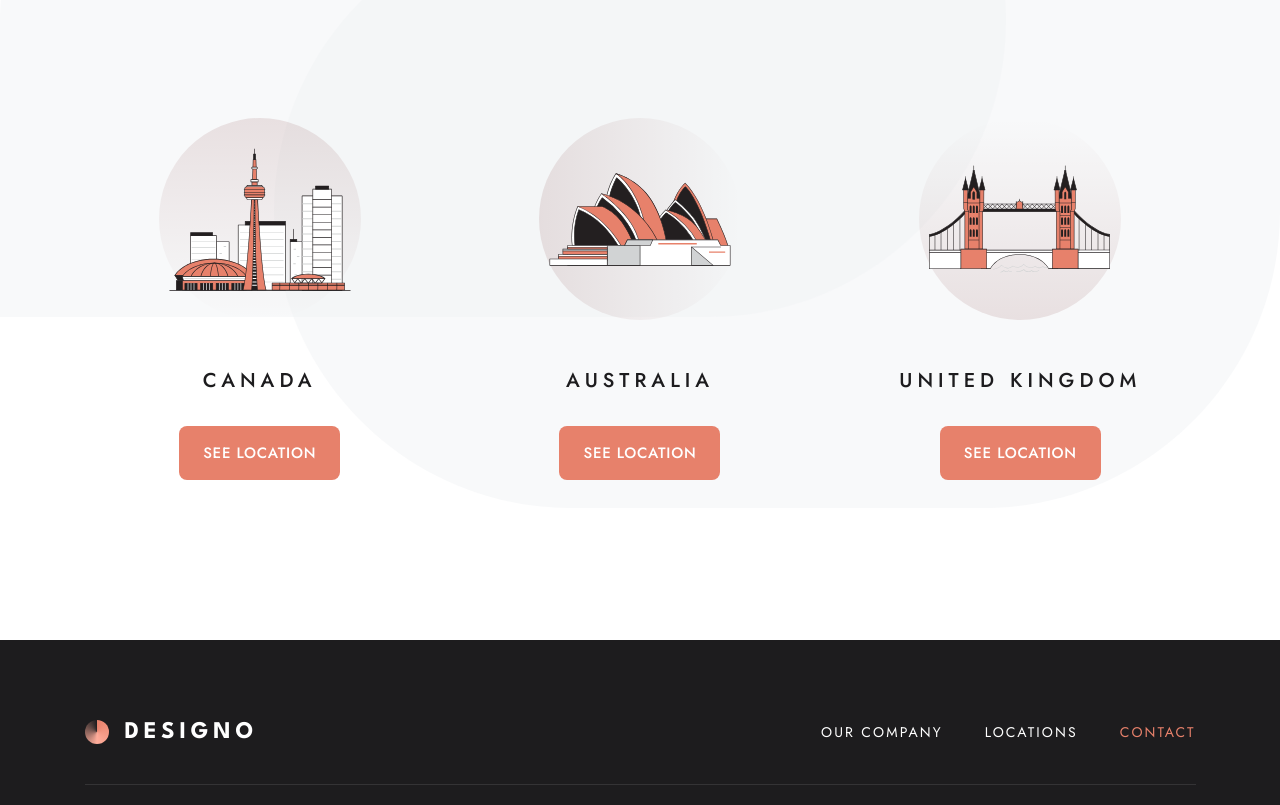
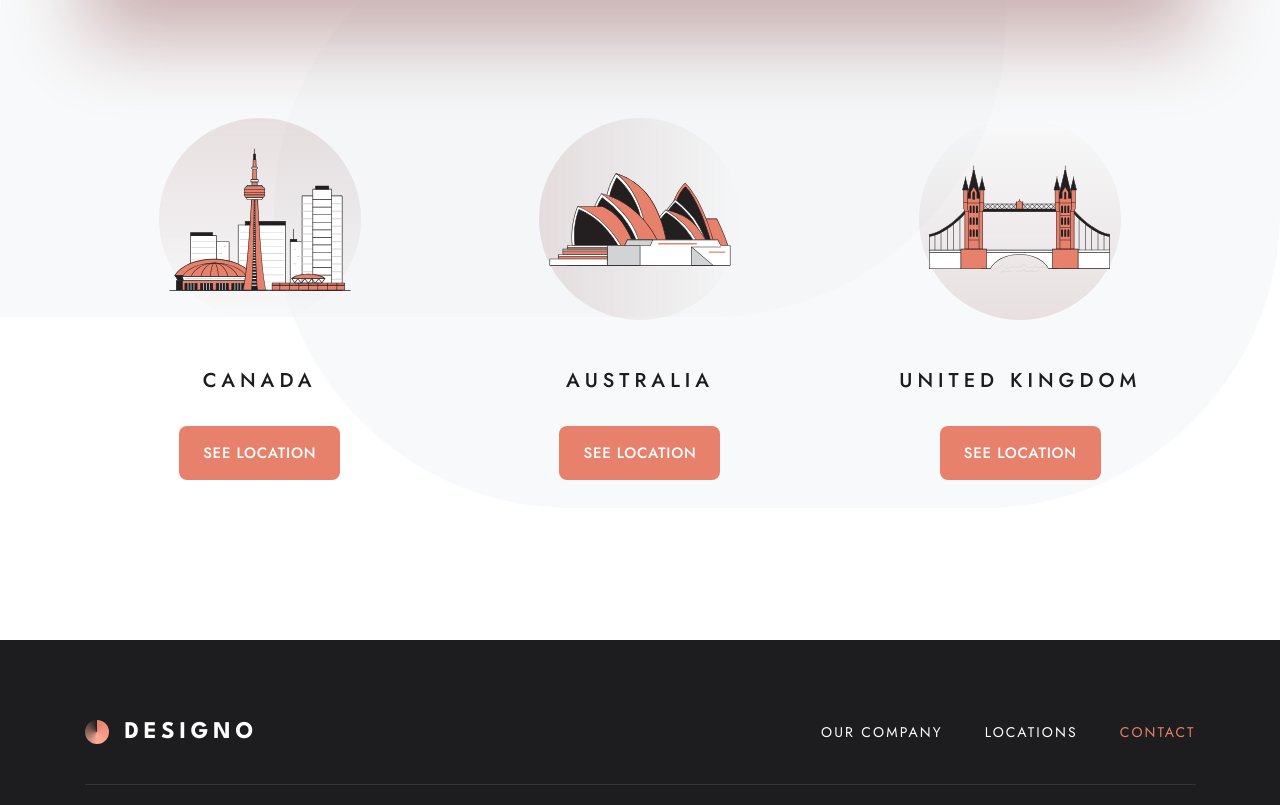
Before and after one commit to ayoub-ahabchane/fem-designo, a Next.js app: page /contact in a window 1280 px wide. Shown: the part 752-1557 px from the top of the page. Built offline with nearby package versions, Linux system fonts and the light colour scheme.

Commit message:
feat: add scroll into view animations

```diff
--- a/src/app/about/page.js
+++ b/src/app/about/page.js
@@ -1,4 +1,6 @@
-import { AboutHero } from "@/components/about/AboutHero";
+"use client";
+import { motion } from "framer-motion";
+import AboutHero from "@/components/about/AboutHero";
 import Locations from "@/components/Locations";
 
 import React from "react";
@@ -7,11 +9,32 @@ export const metadata = {
   title: "About",
 };
 
+const cardVariants = {
+  offscreen: {
+    opacity: 0,
+    translateY: "20px",
+  },
+  onscreen: {
+    opacity: 1,
+    translateY: "0px",
+    transition: {
+      ease: "easeOut",
+      duration: 0.3,
+    },
+  },
+};
+
 const About = () => {
   return (
     <div className="pageWrapper flex flex-col md:gap-[7.5rem] lg:gap-40">
       <AboutHero />
-      <section className="grid auto-rows-auto lg:grid-cols-[476px_auto] lg:grid-rows-1">
+      <motion.section
+        variants={cardVariants}
+        initial="offscreen"
+        whileInView={"onscreen"}
+        viewport={{ once: true, amount: 0.25 }}
+        className="grid auto-rows-auto lg:grid-cols-[476px_auto] lg:grid-rows-1"
+      >
         <div className="row-span-1 row-start-2 flex flex-col items-center gap-6 bg-lighter-peach bg-[url('../assets/shared/desktop/bg-pattern-three-circles.svg')] bg-[position:left_top] bg-no-repeat py-20 px-6 text-center md:gap-8 md:rounded-b-2xl md:bg-[position:right_11px_bottom_44px] md:px-14 md:py-14 md:text-left lg:col-span-1 lg:col-start-2 lg:row-start-1 lg:items-start lg:rounded-r-2xl lg:rounded-l-none lg:bg-[position:left_-146px_bottom] lg:py-[154px] lg:px-24">
           <h2 className="text-[2rem] font-medium capitalize leading-[1.125em]  text-peach md:text-[2.5rem]">
             World-class talent
@@ -34,11 +57,17 @@ const About = () => {
           role="none presentation"
           className="row-span-1 row-start-1 h-[20rem] w-full bg-[url('../assets/about/mobile/image-world-class-talent.jpg')] bg-cover md:rounded-t-2xl md:bg-[url('../assets/about/tablet/image-world-class-talent.jpg')] lg:col-span-1 lg:col-start-1 lg:h-full lg:rounded-tr-none lg:rounded-bl-2xl lg:bg-[url('../assets/about/desktop/image-world-class-talent.jpg')]"
         ></div>
-      </section>
+      </motion.section>
       <section>
         <Locations />
       </section>
-      <section className="grid auto-rows-auto lg:grid-cols-[auto_476px] lg:grid-rows-1">
+      <motion.section
+        variants={cardVariants}
+        initial="offscreen"
+        whileInView={"onscreen"}
+        viewport={{ once: true, amount: 0.5 }}
+        className="grid auto-rows-auto lg:grid-cols-[auto_476px] lg:grid-rows-1"
+      >
         <div className="row-span-1 row-start-2 flex flex-col items-center gap-6 bg-lighter-peach bg-[url('../assets/shared/desktop/bg-pattern-three-circles.svg')] bg-[position:left_top] bg-no-repeat py-20 px-6 text-center md:gap-8 md:rounded-b-2xl md:bg-[position:right_11px_bottom_44px] md:px-14 md:py-14 md:text-left lg:col-span-1 lg:col-start-1 lg:row-start-1 lg:items-start lg:rounded-l-2xl lg:rounded-r-none lg:bg-[position:left_-146px_bottom] lg:py-[154px] lg:px-24">
           <h2 className=" text-[2rem] font-medium capitalize leading-[1.125em]  text-peach md:text-[2.5rem]">
             The real deal
@@ -60,7 +89,7 @@ const About = () => {
           role="none presentation"
           className="row-span-1 row-start-1 h-[20rem] w-full bg-[url('../assets/about/mobile/image-real-deal.jpg')] bg-cover md:rounded-t-2xl md:bg-[url('../assets/about/tablet/image-real-deal.jpg')] lg:col-span-1 lg:col-start-2 lg:h-full lg:rounded-r-2xl lg:rounded-l-none lg:bg-[url('../assets/about/desktop/image-real-deal.jpg')]"
         ></div>
-      </section>
+      </motion.section>
     </div>
   );
 };
--- a/src/app/locations/page.js
+++ b/src/app/locations/page.js
@@ -1,5 +1,7 @@
+"use client";
 import LocationCard from "@/components/locations/LocationCard";
 import React from "react";
+import { motion } from "framer-motion";
 
 export const metadata = {
   title: "Locations",
@@ -46,12 +48,29 @@ const page = () => {
     },
   ];
 
+  const locationsGridVariant = {
+    initial: {
+      opacity: 0,
+    },
+    animate: {
+      opacity: 1,
+      transition: {
+        staggerChildren: 0.3,
+      },
+    },
+  };
+
   return (
-    <section className="pageWrapper grid grid-flow-row auto-rows-fr gap-y-10 lg:gap-y-8">
+    <motion.section
+      variants={locationsGridVariant}
+      initial="initial"
+      animate="animate"
+      className="pageWrapper grid grid-flow-row auto-rows-fr gap-y-10 lg:gap-y-8"
+    >
       {locations.map((location) => (
         <LocationCard key={location.id} {...location} />
       ))}
-    </section>
+    </motion.section>
   );
 };
 
--- a/src/components/Intro.jsx
+++ b/src/components/Intro.jsx
@@ -18,16 +18,11 @@ const sectinoVariants = {
 };
 
 const textVariants = {
-  initial: {
-    opacity: 0,
-  },
-
+  initial: { opacity: 0, translateY: "10px" },
   animate: {
     opacity: 1,
-    transition: {
-      ease: "easeOut",
-      duration: 0.15,
-    },
+    translateY: "0px",
+    transition: { ease: "easeOut", duration: 0.15 },
   },
 };
 
@@ -37,7 +32,7 @@ const Intro = ({ title, desc }) => {
       variants={sectinoVariants}
       initial="initial"
       animate="animate"
-      className={`flex flex-col items-center gap-4 bg-peach bg-[url(../assets/about/mobile/bg-pattern-hero-about-mobile.svg)] bg-right-top bg-no-repeat py-[6.5625rem] px-6 text-center md:gap-6 md:rounded-xl md:bg-[url(../assets/shared/tablet/bg-pattern-design-pages-intro-tablet.svg)] md:bg-[position:center_right_-160px] md:py-16 lg:bg-[position:center_right]`}
+      className={`flex flex-col items-center gap-4 bg-peach bg-[url(../assets/about/mobile/bg-pattern-hero-about-mobile.svg)] bg-right-top bg-no-repeat py-[6.5625rem] px-6 text-center md:gap-6 md:rounded-xl md:bg-[url(../assets/shared/tablet/bg-pattern-design-pages-intro-tablet.svg)] md:bg-[position:center_right_-160px] md:py-16 md:shadow-[0px_40px_80px_rgba(93,2,2,0.3)] lg:bg-[position:center_right]`}
     >
       <motion.h1
         variants={textVariants}
--- a/src/components/Locations.jsx
+++ b/src/components/Locations.jsx
@@ -1,13 +1,48 @@
+"use client";
 import React from "react";
+import { motion } from "framer-motion";
 import Canada from "./svg/Canada";
 import Link from "next/link";
 import Australia from "./svg/Australia";
 import UnitedKingdom from "./svg/UnitedKingdom";
 
+const locationsListVariants = {
+  offscreen: {
+    opacity: 0,
+  },
+  onscreen: {
+    opacity: 1,
+    transition: {
+      staggerChildren: 0.15,
+    },
+  },
+};
+
+const locationTileVariants = {
+  offscreen: {
+    opacity: 0,
+    translateY: "20px",
+  },
+  onscreen: {
+    opacity: 1,
+    translateY: "0px",
+    transition: { ease: "easeOut", duration: 0.3 },
+  },
+};
+
 const Locations = () => {
   return (
-    <ul className="grid auto-cols-fr grid-flow-row auto-rows-fr gap-y-12 gap-x-[1.875rem] py-[7.5rem] md:gap-y-20 md:py-0 lg:grid-flow-col">
-      <li className="flex flex-col items-center gap-12">
+    <motion.ul
+      variants={locationsListVariants}
+      initial="offscreen"
+      whileInView="onscreen"
+      viewport={{ once: true, amount: 0.4 }}
+      className="grid auto-cols-fr grid-flow-row auto-rows-fr gap-y-12 gap-x-[1.875rem] py-[7.5rem] md:gap-y-20 md:py-0 lg:grid-flow-col"
+    >
+      <motion.li
+        variants={locationTileVariants}
+        className="flex flex-col items-center gap-12"
+      >
         <Canada />
         <div className="flex flex-col items-center gap-8">
           <h3 className="h3">Canada</h3>
@@ -15,8 +50,11 @@ const Locations = () => {
             See location
           </Link>
         </div>
-      </li>
-      <li className="flex flex-col items-center gap-12">
+      </motion.li>
+      <motion.li
+        variants={locationTileVariants}
+        className="flex flex-col items-center gap-12"
+      >
         <Australia />
         <div className="flex flex-col items-center gap-8">
           <h3 className="h3">Australia</h3>
@@ -24,8 +62,11 @@ const Locations = () => {
             See location
           </Link>
         </div>
-      </li>
-      <li className="flex flex-col items-center gap-12">
+      </motion.li>
+      <motion.li
+        variants={locationTileVariants}
+        className="flex flex-col items-center gap-12"
+      >
         <UnitedKingdom />
         <div className="flex flex-col items-center gap-8">
           <h3 className="h3">United Kingdom</h3>
@@ -33,8 +74,8 @@ const Locations = () => {
             See location
           </Link>
         </div>
-      </li>
-    </ul>
+      </motion.li>
+    </motion.ul>
   );
 };
 
--- a/src/components/about/AboutHero.jsx
+++ b/src/components/about/AboutHero.jsx
@@ -1,18 +1,32 @@
-export function AboutHero({}) {
+"use client";
+import { motion } from "framer-motion";
+
+export default function AboutHero({}) {
   return (
-    <section className="grid auto-rows-auto lg:grid-cols-[auto_476px]">
-      <div className="row-span-1 row-start-2 flex flex-col items-center gap-6 bg-peach bg-[url('../assets/about/mobile/bg-pattern-hero-about-mobile.svg')] bg-[position:right_top_-140px] bg-no-repeat py-20 px-6 text-center text-white md:gap-8 md:rounded-b-2xl md:bg-[url('../assets/about/desktop/bg-pattern-hero-about-desktop.svg')] md:bg-[position:left_-121px_top_-430px] md:px-16 md:py-14 lg:col-span-1 lg:col-start-1 lg:row-span-1 lg:row-start-1 lg:items-start lg:justify-center lg:rounded-r-none lg:rounded-l-2xl lg:bg-[position:center_bottom] lg:px-24 lg:text-left">
-        <h1 className=" text-[2rem]  font-medium capitalize leading-[1.125em]  md:text-5xl">
+    <section className=" grid auto-rows-auto bg-peach md:rounded-2xl md:shadow-[0px_40px_80px_rgba(93,2,2,0.3)] lg:grid-cols-[auto_476px]">
+      <motion.div
+        variants={containerVariants}
+        initial="initial"
+        animate="animate"
+        className="row-span-1 row-start-2 flex flex-col items-center gap-6 bg-peach bg-[url('../assets/about/mobile/bg-pattern-hero-about-mobile.svg')] bg-[position:right_top_-140px] bg-no-repeat py-20 px-6 text-center text-white md:gap-8 md:rounded-b-2xl md:bg-[url('../assets/about/desktop/bg-pattern-hero-about-desktop.svg')] md:bg-[position:left_-121px_top_-430px] md:px-16 md:py-14 lg:col-span-1 lg:col-start-1 lg:row-span-1 lg:row-start-1 lg:items-start lg:justify-center lg:rounded-r-none lg:rounded-l-2xl lg:bg-[position:center_bottom] lg:px-24 lg:text-left"
+      >
+        <motion.h1
+          variants={textVariants}
+          className=" text-[2rem]  font-medium capitalize leading-[1.125em]  md:text-5xl"
+        >
           About us
-        </h1>
-        <p className=" w-full text-[0.9375rem] leading-relaxed md:text-body">
+        </motion.h1>
+        <motion.p
+          variants={textVariants}
+          className=" w-full text-[0.9375rem] leading-relaxed md:text-body"
+        >
           Founded in 2010, we are a creative agency that produces lasting
           results for our clients. We’ve partnered with many startups,
           corporations, and nonprofits alike to craft designs that make real
           impact. We’re always looking forward to creating brands, products, and
           digital experiences that connect with our clients’ audiences.
-        </p>
-      </div>
+        </motion.p>
+      </motion.div>
       <div
         role="none presentation"
         className="row-span-1 row-start-1 h-[20rem] w-full bg-[url('../assets/about/mobile/image-about-hero.jpg')] bg-cover md:rounded-t-2xl md:bg-[url('../assets/about/tablet/image-about-hero.jpg')] lg:col-span-1 lg:col-start-2 lg:row-span-1 lg:row-start-1 lg:h-[30rem] lg:rounded-l-none  lg:rounded-r-2xl lg:bg-[url('../assets/about/desktop/image-about-hero.jpg')]"
@@ -20,3 +34,25 @@ export function AboutHero({}) {
     </section>
   );
 }
+
+const containerVariants = {
+  initial: { opacity: 0 },
+  animate: {
+    opacity: 1,
+    transition: {
+      when: "beforeChildren",
+      staggerChildren: 0.1,
+      ease: "easeOut",
+      duration: 0.15,
+    },
+  },
+};
+
+const textVariants = {
+  initial: { opacity: 0, translateY: "10px" },
+  animate: {
+    opacity: 1,
+    translateY: "0px",
+    transition: { ease: "easeOut", duration: 0.15 },
+  },
+};
--- a/src/components/contact/Form.jsx
+++ b/src/components/contact/Form.jsx
@@ -20,18 +20,29 @@ const Form = () => {
   const { name, phone, email, message } = watch();
 
   return (
-    <div className="flex flex-col gap-12  bg-peach bg-[url(../assets/contact/mobile/bg-pattern-hero-contact-mobile.svg)] bg-no-repeat py-[4.5rem] px-6 text-white md:gap-10 md:rounded-2xl md:bg-[url(../assets/contact/desktop/bg-pattern-hero-desktop.svg)] md:bg-[position:left_-120px_top_-40px] md:px-14 lg:flex-row lg:justify-between lg:gap-24 lg:bg-[position:left_bottom] lg:px-24 ">
-      <div className="self-center text-center md:text-left">
-        <h1 className="mb-6 text-[2rem] font-medium capitalize leading-[1.125em]  md:mb-8 md:text-5xl">
+    <div className="flex flex-col gap-12 bg-peach  bg-[url(../assets/contact/mobile/bg-pattern-hero-contact-mobile.svg)] bg-no-repeat py-[4.5rem] px-6 text-white md:gap-10 md:rounded-2xl md:bg-[url(../assets/contact/desktop/bg-pattern-hero-desktop.svg)] md:bg-[position:left_-120px_top_-40px] md:px-14 md:shadow-[0px_40px_80px_rgba(93,2,2,0.3)] lg:flex-row lg:justify-between lg:gap-24 lg:bg-[position:left_bottom] lg:px-24 ">
+      <motion.div
+        variants={containerVariants}
+        initial="initial"
+        animate="animate"
+        className="self-center text-center md:text-left"
+      >
+        <motion.h1
+          variants={textVariants}
+          className="mb-6 text-[2rem] font-medium capitalize leading-[1.125em]  md:mb-8 md:text-5xl"
+        >
           Contact Us
-        </h1>
-        <p className="text-[0.9375rem] leading-relaxed md:text-body">
+        </motion.h1>
+        <motion.p
+          variants={textVariants}
+          className="text-[0.9375rem] leading-relaxed md:text-body"
+        >
           Ready to take it to the next level? Let’s talk about your project or
           idea and find out how we can help your business grow. If you are
           looking for unique digital experiences that’s relatable to your users,
           drop us a line.
-        </p>
-      </div>
+        </motion.p>
+      </motion.div>
       <form
         action="post"
         className="text-[0.9375rem] leading-[1.7em] lg:w-96 lg:shrink-0"
@@ -142,9 +153,21 @@ const containerVariants = {
   },
 };
 
+const textVariants = {
+  initial: { opacity: 0, translateY: "10px" },
+  animate: {
+    opacity: 1,
+    translateY: "0px",
+    transition: { ease: "easeOut", duration: 0.15 },
+  },
+};
 const inputVariants = {
   initial: { opacity: 0, translateY: "10px" },
-  animate: { opacity: 1, translateY: "0px" },
+  animate: {
+    opacity: 1,
+    translateY: "0px",
+    transition: { ease: "easeOut", duration: 0.15 },
+  },
 };
 
 export default Form;
--- a/src/components/home/Hero.jsx
+++ b/src/components/home/Hero.jsx
@@ -1,4 +1,7 @@
+"use client";
+
 import Link from "next/link";
+import { motion } from "framer-motion";
 import React from "react";
 import phoneImg from "../../assets/exports/heroPhone.png";
 import Image from "next/image";
@@ -6,19 +9,29 @@ import Image from "next/image";
 const Hero = () => {
   return (
     <section className="grid grid-flow-row grid-rows-[auto_22.8rem] overflow-hidden bg-peach bg-[url(../assets/home/desktop/bg-pattern-hero-home.svg)] bg-[size:640px_640px] bg-[position:left_center] bg-no-repeat md:grid-rows-[auto_24.5rem] md:rounded-xl md:bg-[position:center_right_-100px] lg:grid-flow-col lg:grid-cols-[auto_auto] lg:grid-rows-1 lg:bg-[position:center_right] lg:px-24">
-      <div className="z-20 flex animate-fadeIn flex-col items-center gap-5 self-center py-20 px-7 text-center md:gap-8 md:py-[3.75rem] lg:items-start lg:gap-10 lg:px-0 lg:py-[9.0625rem] lg:text-left">
-        <h1 className="md:h1  max-w-[573px] text-[2rem] font-medium leading-[1.125em] text-white ">
+      <motion.div
+        variants={containerVariants}
+        initial="initial"
+        animate="animate"
+        className="z-20 flex  flex-col items-center gap-5 self-center py-20 px-7 text-center md:gap-8 md:py-[3.75rem] lg:items-start lg:gap-10 lg:px-0 lg:py-[9.0625rem] lg:text-left"
+      >
+        <motion.h1 className="md:h1  max-w-[573px] text-[2rem] font-medium leading-[1.125em] text-white ">
           Award-winning custom designs and digital branding solutions
-        </h1>
-        <p className=" max-w-[445px] text-[0.9375rem] leading-relaxed text-white md:text-body ">
+        </motion.h1>
+        <motion.p
+          variants={textVariants}
+          className=" max-w-[445px] text-[0.9375rem] leading-relaxed text-white md:text-body "
+        >
           With over 10 years in the industry, we are experienced in creating
           fully responsive websites, app design, and engaging brand experiences.
           Find out more about our services.
-        </p>
-        <Link href={"/about"} className="button dark">
-          learn more
-        </Link>
-      </div>
+        </motion.p>
+        <motion.div variants={textVariants}>
+          <Link href={"/about"} className="button dark">
+            learn more
+          </Link>
+        </motion.div>
+      </motion.div>
       <div className=" justify-self-center lg:translate-y-[8.6875rem]">
         <Image
           src={phoneImg}
@@ -30,4 +43,26 @@ const Hero = () => {
   );
 };
 
+const containerVariants = {
+  initial: { opacity: 0 },
+  animate: {
+    opacity: 1,
+    transition: {
+      when: "beforeChildren",
+      staggerChildren: 0.1,
+      ease: "easeOut",
+      duration: 0.15,
+    },
+  },
+};
+
+const textVariants = {
+  initial: { opacity: 0, translateY: "10px" },
+  animate: {
+    opacity: 1,
+    translateY: "0px",
+    transition: { ease: "easeOut", duration: 0.15 },
+  },
+};
+
 export default Hero;
--- a/src/components/home/Qualities.jsx
+++ b/src/components/home/Qualities.jsx
@@ -1,12 +1,47 @@
+"use client";
 import React from "react";
 import Passionate from "../svg/Passionate";
 import Resourceful from "../svg/Resourceful";
 import Friendly from "../svg/Friendly";
+import { motion } from "framer-motion";
+
+const qualitiesListVariants = {
+  offscreen: {
+    opacity: 0,
+  },
+  onscreen: {
+    opacity: 1,
+    transition: {
+      staggerChildren: 0.15,
+    },
+  },
+};
+
+const qualitiesTileVariants = {
+  offscreen: {
+    opacity: 0,
+    translateY: "20px",
+  },
+  onscreen: {
+    opacity: 1,
+    translateY: "0px",
+    transition: { ease: "easeOut", duration: 0.3 },
+  },
+};
 
 const Qualities = () => {
   return (
-    <section className="grid grid-rows-3 gap-y-20 md:gap-y-8 lg:grid-cols-3 lg:grid-rows-1 lg:gap-x-[1.875rem] lg:gap-y-0 mdmax:px-6">
-      <article className="group flex flex-col items-center gap-12 text-center md:flex-row md:text-left lg:flex-col lg:justify-center lg:text-center">
+    <motion.section
+      variants={qualitiesListVariants}
+      initial="offscreen"
+      whileInView="onscreen"
+      viewport={{ once: true, amount: 0.5 }}
+      className="grid grid-rows-3 gap-y-20 md:gap-y-8 lg:grid-cols-3 lg:grid-rows-1 lg:gap-x-[1.875rem] lg:gap-y-0 mdmax:px-6"
+    >
+      <motion.article
+        variants={qualitiesTileVariants}
+        className="group flex flex-col items-center gap-12 text-center md:flex-row md:text-left lg:flex-col lg:justify-center lg:text-center"
+      >
         <Passionate />
         <div>
           <h2 className="h3 mb-8 uppercase transition-colors duration-150 ease-out group-hover:text-peach md:mb-4 lg:mb-8">
@@ -18,8 +53,11 @@ const Qualities = () => {
             technology into exciting new solutions.
           </p>
         </div>
-      </article>
-      <article className="group flex flex-col items-center gap-12 text-center md:flex-row md:text-left lg:flex-col lg:justify-center lg:text-center">
+      </motion.article>
+      <motion.article
+        variants={qualitiesTileVariants}
+        className="group flex flex-col items-center gap-12 text-center md:flex-row md:text-left lg:flex-col lg:justify-center lg:text-center"
+      >
         <Resourceful />
         <div>
           <h2 className="h3 mb-8 uppercase transition-colors duration-150 ease-out group-hover:text-peach md:mb-4 lg:mb-8">
@@ -31,8 +69,11 @@ const Qualities = () => {
             guarantees superior results that fulfill our clients’ needs.
           </p>
         </div>
-      </article>
-      <article className="group flex flex-col items-center gap-12 text-center md:flex-row md:text-left lg:flex-col lg:justify-center lg:text-center">
+      </motion.article>
+      <motion.article
+        variants={qualitiesTileVariants}
+        className="group flex flex-col items-center gap-12 text-center md:flex-row md:text-left lg:flex-col lg:justify-center lg:text-center"
+      >
         <Friendly />
         <div>
           <h2 className="h3 mb-8 uppercase transition-colors duration-150 ease-out group-hover:text-peach md:mb-4 lg:mb-8">
@@ -44,8 +85,8 @@ const Qualities = () => {
             them the best experience a company can provide.
           </p>
         </div>
-      </article>
-    </section>
+      </motion.article>
+    </motion.section>
   );
 };
 
--- a/src/components/home/Services.jsx
+++ b/src/components/home/Services.jsx
@@ -1,5 +1,7 @@
+"use client";
 import React from "react";
 import ServiceTile from "../ServiceTile";
+import { motion } from "framer-motion";
 
 const servicesData = [
   {
@@ -27,12 +29,43 @@ const servicesData = [
   },
 ];
 
+const servicesGridVariant = {
+  offscreen: {
+    opacity: 0,
+  },
+  onscreen: {
+    opacity: 1,
+    transition: {
+      staggerChildren: 0.15,
+    },
+  },
+};
+
+const serviceTileVariants = {
+  offscreen: {
+    opacity: 0,
+    translateY: "20px",
+  },
+  onscreen: {
+    opacity: 1,
+    translateY: "0px",
+    transition: { ease: "easeOut", duration: 0.3 },
+  },
+};
+
 const Services = () => {
   return (
     <section className="mdmax:px-6">
-      <ul className="grid grid-cols-1 grid-rows-[repeat(3,_250px)] gap-y-6 text-center md:grid-rows-[repeat(3,_200px)] lg:grid-cols-2 lg:grid-rows-[repeat(2,_308px)] lg:gap-x-6">
+      <motion.ul
+        variants={servicesGridVariant}
+        initial="offscreen"
+        whileInView="onscreen"
+        viewport={{ once: true, amount: 0.5 }}
+        className="grid grid-cols-1 grid-rows-[repeat(3,_250px)] gap-y-6 text-center md:grid-rows-[repeat(3,_200px)] lg:grid-cols-2 lg:grid-rows-[repeat(2,_308px)] lg:gap-x-6"
+      >
         {servicesData.map((service) => (
-          <li
+          <motion.li
+            variants={serviceTileVariants}
             key={service.title}
             className={`${(service.gridStyles ??= null)} rounded-2xl ${
               service.bgMobile
@@ -40,9 +73,9 @@ const Services = () => {
         ${service.bgDesktop}`}
           >
             <ServiceTile {...service} />
-          </li>
+          </motion.li>
         ))}
-      </ul>
+      </motion.ul>
     </section>
   );
 };
--- a/src/components/locations/LocationCard.jsx
+++ b/src/components/locations/LocationCard.jsx
@@ -1,3 +1,4 @@
+import { motion } from "framer-motion";
 import React from "react";
 
 const LocationCard = ({
@@ -11,8 +12,36 @@ const LocationCard = ({
   desktopBg,
   id,
 }) => {
+  const leftLocationCardVariants = {
+    initial: {
+      opacity: 0,
+      translateX: "-20px",
+    },
+    animate: {
+      opacity: 1,
+      translateX: "0px",
+      transition: { ease: "easeOut", duration: 0.3 },
+    },
+  };
+  const rightLocationCardVariants = {
+    initial: {
+      opacity: 0,
+      translateX: "20px",
+    },
+    animate: {
+      opacity: 1,
+      translateX: "0px",
+      transition: { ease: "easeOut", duration: 0.3 },
+    },
+  };
+
   return (
-    <article
+    <motion.article
+      variants={
+        mapPosition === "left"
+          ? leftLocationCardVariants
+          : rightLocationCardVariants
+      }
       id={id}
       className={`grid auto-rows-fr md:gap-y-8 lg:grid-flow-col mdmax:grid-rows-[320px_auto] ${
         mapPosition === "right"
@@ -51,7 +80,7 @@ const LocationCard = ({
           mapPosition === "left" ? "col-start-1" : "col-start-2"
         }`}
       ></div>
-    </article>
+    </motion.article>
   );
 };
 
```
